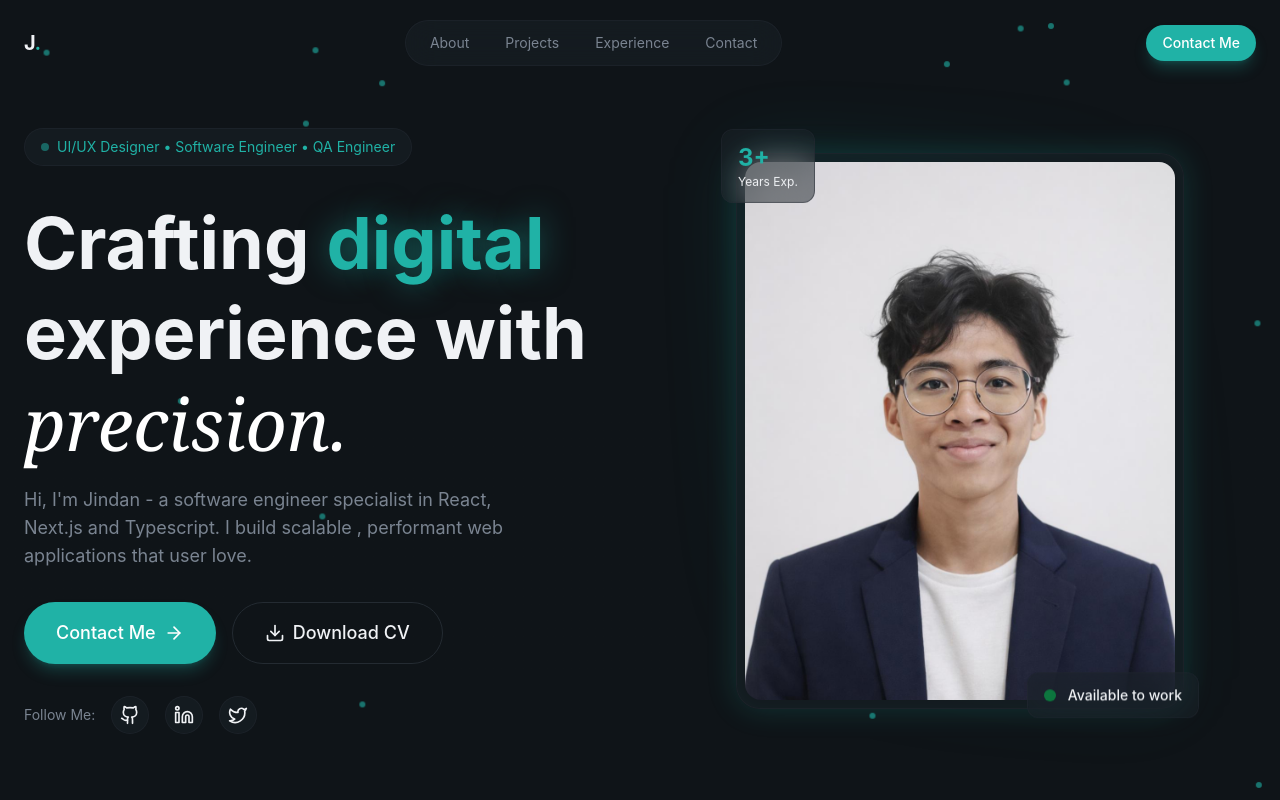
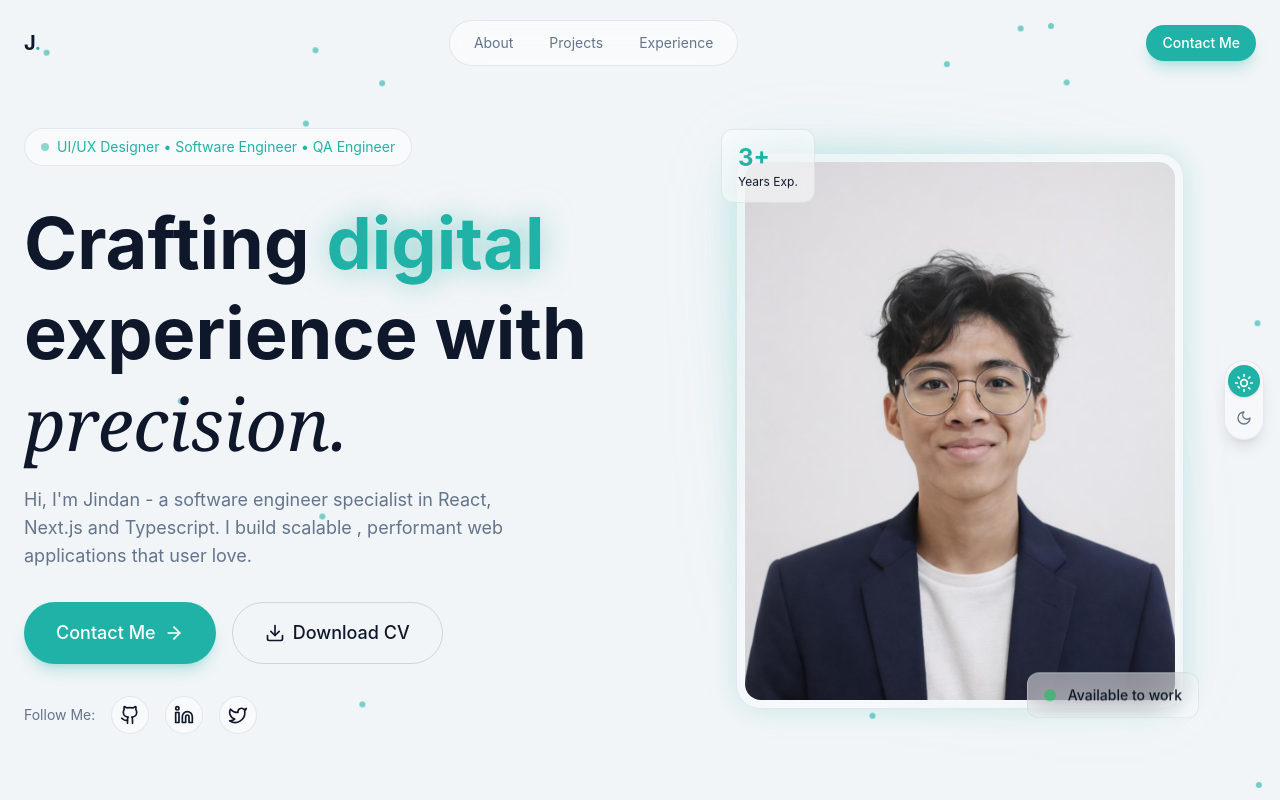
Before and after one commit to ZidaneAlFareshy/Portfolio, a React (Vite) app: page / in a window 1280 px wide. Shown: the top 800 px of the page. Built offline with nearby package versions, Linux system fonts and the light colour scheme.

Commit message:
update
update light mode and dark mode

```diff
--- a/src/App.jsx
+++ b/src/App.jsx
@@ -6,11 +6,15 @@ import { Experience } from "@/sections/Experience";
 import { Testimonials } from "@/sections/Testimonials";
 import { Contact } from "@/sections/Contact";
 import { Footer } from "@/layout/Footer";
+import { ThemeToggle } from "@/components/ThemeToggle";
+// import Cursor from "@/components/Cursor";
 
 function App() {
   return (
-    <div className="min-h-screen overflow-x-hidden">
+    <div className="min-h-screen overflow-x-hidden bg-background text-foreground">
+      {/* <Cursor /> */}
       <Navbar />
+      <ThemeToggle />
       <main>
         <Hero />
         <About />
--- /dev/null
+++ b/src/components/ThemeToggle.jsx
@@ -0,0 +1,143 @@
+import { useEffect, useState } from "react";
+
+export const ThemeToggle = () => {
+  const [isDark, setIsDark] = useState(true);
+
+  useEffect(() => {
+    // 1. Cek Local Storage
+    const savedTheme = localStorage.getItem("theme");
+
+    // 2. Cek Preferensi Sistem (Laptop/HP)
+    const systemPrefersDark = window.matchMedia(
+      "(prefers-color-scheme: dark)"
+    ).matches;
+
+    // 3. Tentukan state awal (Prioritas: LocalStorage > Sistem)
+    // KODE LAMA ANDA SALAH DI SINI: const initialDark = savedTheme ? savedTheme === "dark" : true;
+    const initialDark = savedTheme ? savedTheme === "dark" : systemPrefersDark;
+
+    setIsDark(initialDark);
+    applyTheme(initialDark);
+  }, []);
+
+  const applyTheme = (dark) => {
+    if (dark) {
+      document.documentElement.classList.add("dark");
+      localStorage.setItem("theme", "dark");
+    } else {
+      document.documentElement.classList.remove("dark");
+      localStorage.setItem("theme", "light");
+    }
+  };
+
+  const toggleTheme = async (event) => {
+    const newMode = !isDark;
+
+    // --- LOGIKA TRANSISI BARU ---
+
+    // Jika browser tidak mendukung View Transition, pakai cara biasa
+    if (!document.startViewTransition) {
+      setIsDark(newMode);
+      applyTheme(newMode);
+      return;
+    }
+
+    // Ambil posisi klik mouse
+    const x = event.clientX;
+    const y = event.clientY;
+
+    // Hitung jarak terjauh ke sudut layar (untuk radius lingkaran)
+    const endRadius = Math.hypot(
+      Math.max(x, window.innerWidth - x),
+      Math.max(y, window.innerHeight - y)
+    );
+
+    // Set variabel CSS untuk animasi
+    document.documentElement.style.setProperty("--reveal-x", `${x}px`);
+    document.documentElement.style.setProperty("--reveal-y", `${y}px`);
+    document.documentElement.style.setProperty(
+      "--reveal-end-radius",
+      `${endRadius}px`
+    );
+
+    // Mulai Transisi
+    const transition = document.startViewTransition(() => {
+      setIsDark(newMode);
+      applyTheme(newMode);
+    });
+
+    // Bersihkan variabel CSS setelah animasi selesai (Kebersihan kode)
+    try {
+      await transition.finished;
+    } finally {
+      document.documentElement.style.removeProperty("--reveal-x");
+      document.documentElement.style.removeProperty("--reveal-y");
+      document.documentElement.style.removeProperty("--reveal-end-radius");
+    }
+  };
+
+  return (
+    <div className="fixed right-4 top-1/2 z-50 -translate-y-1/2">
+      <button
+        // PENTING: Passing 'e' (event) ke fungsi
+        onClick={(e) => toggleTheme(e)}
+        aria-label="Toggle Theme"
+        className="group relative flex h-20 w-10 flex-col items-center rounded-full
+                   border border-border/40 bg-surface/30 p-1
+                   shadow-lg backdrop-blur-md transition-colors hover:border-primary/50">
+        {/* Indikator Slider */}
+        <div
+          className={`absolute left-1/2 top-1 h-8 w-8 -translate-x-1/2 rounded-full bg-primary shadow-sm
+                      transition-transform duration-300 ease-[cubic-bezier(0.4,0,0.2,1)]
+                      ${isDark ? "translate-y-10" : "translate-y-0"}`}
+        />
+
+        {/* Sun Icon (Light Mode Area) */}
+        <div className="z-10 flex flex-1 w-full items-center justify-center">
+          <svg
+            xmlns="http://www.w3.org/2000/svg"
+            viewBox="0 0 24 24"
+            fill="none"
+            stroke="currentColor"
+            strokeWidth="2"
+            strokeLinecap="round"
+            strokeLinejoin="round"
+            className={`h-5 w-5 transition-colors duration-300 ${
+              !isDark
+                ? "text-white"
+                : "text-muted-foreground group-hover:text-foreground"
+            }`}>
+            <circle cx="12" cy="12" r="4" />
+            <path d="M12 2v2" />
+            <path d="M12 20v2" />
+            <path d="m4.93 4.93 1.41 1.41" />
+            <path d="m17.66 17.66 1.41 1.41" />
+            <path d="M2 12h2" />
+            <path d="M20 12h2" />
+            <path d="m6.34 17.66-1.41-1.41" />
+            <path d="m19.07 4.93-1.41 1.41" />
+          </svg>
+        </div>
+
+        {/* Moon Icon (Dark Mode Area) */}
+        <div className="z-10 flex flex-1 w-full items-center justify-center">
+          <svg
+            xmlns="http://www.w3.org/2000/svg"
+            viewBox="0 0 24 24"
+            fill="none"
+            stroke="currentColor"
+            strokeWidth="2"
+            strokeLinecap="round"
+            strokeLinejoin="round"
+            className={`h-4 w-4 transition-colors duration-300 ${
+              isDark
+                ? "text-white"
+                : "text-muted-foreground group-hover:text-foreground"
+            }`}>
+            <path d="M12 3a6 6 0 0 0 9 9 9 9 0 1 1-9-9Z" />
+          </svg>
+        </div>
+      </button>
+    </div>
+  );
+};
--- a/src/index.css
+++ b/src/index.css
@@ -1,28 +1,86 @@
 @import "tailwindcss";
 
 @theme {
-  --color-background: #0f1418;
-  --color-foreground: #f0f2f5;
+  --color-background: var(--background);
+  --color-foreground: var(--foreground);
 
-  --color-card: #141a1f;
+  --color-card: var(--card);
 
-  --color-primary: #20b2a6;
-  --color-primary-foreground: #ffffff;
+  --color-primary: var(--primary);
+  --color-primary-foreground: var(--primary-foreground);
 
-  --color-secondary: #1f2830;
-  --color-secondary-foreground: #20b2a6;
+  --color-secondary: var(--secondary);
+  --color-secondary-foreground: var(--secondary-foreground);
 
-  --color-muted: #252e37;
-  --color-muted-foreground: #7a8491;
+  --color-muted: var(--muted);
+  --color-muted-foreground: var(--muted-foreground);
 
-  --color-border: #242b32;
+  --color-border: var(--border);
 
   --radius: 0.75rem;
 
-  --color-highlight: #f5a623;
-  --color-surface: #1a2329;
+  --color-highlight: var(--highlight);
+  --color-surface: var(--surface);
 }
 
+@layer base {
+  :root {
+    --background: #f2f5f8;
+    --foreground: #0f172a;
+
+    --card: #ffffff;
+    --surface: #ffffff;
+
+    --primary: #20b2a6;
+    --primary-foreground: #ffffff;
+
+    --secondary: #e0f2f1;
+    --secondary-foreground: #115e59;
+
+    --muted: #e2e8f0;
+    --muted-foreground: #64748b;
+
+    --border: #cbd5e1;
+
+    --highlight: #d97706;
+  }
+
+  .dark {
+    --background: #0f1418;
+    --foreground: #f0f2f5;
+
+    --card: #141a1f;
+    --surface: #1a2329;
+
+    --primary: #20b2a6;
+    --primary-foreground: #ffffff;
+
+    --secondary: #1f2830;
+    --secondary-foreground: #20b2a6;
+
+    --muted: #252e37;
+    --muted-foreground: #7a8491;
+
+    --border: #242b32;
+
+    --highlight: #f5a623;
+  }
+
+  /* --- GLOBAL RESET --- */
+  html {
+    scroll-behavior: smooth;
+  }
+
+  body {
+    background-color: var(--color-background);
+    color: var(--color-foreground);
+    font-family: "Inter", sans-serif;
+  }
+
+  .font-serif {
+    font-family: "Playfair Display", serif;
+  }
+}
 @layer base {
   html {
     scroll-behavior: smooth;
@@ -36,6 +94,45 @@
 
   .font-serif {
     font-family: "Playfair Display", serif;
+  }
+}
+
+/* Matikan animasi fade default browser */
+::view-transition-old(root),
+::view-transition-new(root) {
+  animation: none;
+  mix-blend-mode: normal;
+}
+
+/* Layer LAMA (Old):
+   Tetap diam di tempat (z-index lebih kecil).
+*/
+::view-transition-old(root) {
+  z-index: 1;
+}
+
+/* Layer BARU (New):
+   Berada di atas (z-index besar).
+   Menjalankan animasi clip-path (lingkaran membesar).
+*/
+::view-transition-new(root) {
+  z-index: 9999;
+  animation: circular-reveal 0.8s cubic-bezier(0.645, 0.045, 0.355, 1) forwards;
+  pointer-events: none;
+}
+
+/* Definisi Animasi Lingkaran
+*/
+@keyframes circular-reveal {
+  from {
+    /* Lingkaran kecil di posisi klik mouse */
+    clip-path: circle(0px at var(--reveal-x) var(--reveal-y));
+  }
+  to {
+    /* Lingkaran membesar menutupi layar */
+    clip-path: circle(
+      var(--reveal-end-radius) at var(--reveal-x) var(--reveal-y)
+    );
   }
 }
 
--- a/src/layout/Navbar.jsx
+++ b/src/layout/Navbar.jsx
@@ -6,7 +6,6 @@ const navLinks = [
   { href: "#about", label: "About" },
   { href: "#projects", label: "Projects" },
   { href: "#experience", label: "Experience" },
-  { href: "#contact", label: "Contact" },
   // { href: "#testimonials", label: "Testimonials" },
 ];
 export const Navbar = () => {
@@ -47,8 +46,16 @@ export const Navbar = () => {
         </div>
 
         {/* CTA Button */}
-        <div className="hidden md:block">
-          <Button size="sm">Contact Me</Button>
+        <div
+          className="hidden md:block"
+          onClick={() => {
+            document
+              .getElementById("contact")
+              ?.scrollIntoView({ behavior: "smooth" });
+          }}>
+          <Button size="sm" className="cursor-pointer">
+            Contact Me
+          </Button>
         </div>
 
         {/* Mobile Menu Button */}
@@ -72,7 +79,13 @@ export const Navbar = () => {
                 {link.label}
               </a>
             ))}
-            <Button onClick={() => setIsMobileMenuOpen(false)}>
+            <Button
+              onClick={() => {
+                document
+                  .getElementById("contact")
+                  ?.scrollIntoView({ behavior: "smooth" });
+                setIsMobileMenuOpen(false);
+              }}>
               Contact Me
             </Button>
           </div>
--- a/src/sections/About.jsx
+++ b/src/sections/About.jsx
@@ -42,7 +42,7 @@ export const About = () => {
 
             <h2 className="text-4xl md:text-5xl font-bold leading-tight animate-fade-in animation-delay-100 text-secondary-foreground">
               Building the future,
-              <span className="font-serif italic font-normal text-white">
+              <span className="font-serif italic font-normal text-foreground">
                 {" "}
                 one component at a time.
               </span>
--- a/src/sections/Contact.jsx
+++ b/src/sections/Contact.jsx
@@ -103,7 +103,7 @@ export const Contact = () => {
           </span>
           <h2 className="text-4xl md:text-5xl font-bold mt-4 mb-6 animate-fade-in animation-delay-100 text-secondary-foreground">
             Let's build{" "}
-            <span className="font-serif italic font-normal text-white">
+            <span className="font-serif italic font-normal text-foreground">
               {" "}
               something great.
             </span>
--- a/src/sections/Experience.jsx
+++ b/src/sections/Experience.jsx
@@ -101,7 +101,7 @@ export const Experience = () => {
           </span>
           <h2 className="text-4xl md:text-5xl font-bold mt-4 mb-6 animate-fade-in animation-delay-100 text-secondary-foreground">
             Experience that{" "}
-            <span className="font-serif italic font-normal text-white">
+            <span className="font-serif italic font-normal text-foreground">
               {" "}
               speaks volumes.
             </span>
--- a/src/sections/Hero.jsx
+++ b/src/sections/Hero.jsx
@@ -69,7 +69,7 @@ export const Hero = () => {
                 <br />
                 experience with
                 <br />
-                <span className="font-serif italic font-normal text-white">
+                <span className="font-serif italic font-normal text-foreground">
                   precision.
                 </span>
               </h1>
--- a/src/sections/Projects.jsx
+++ b/src/sections/Projects.jsx
@@ -53,7 +53,7 @@ export const Projects = () => {
           </span>
           <h2 className="text-4xl md:text-5xl font-bold mt-4 mb-6 animate-fade-in animation-delay-100 text-secondary-foreground">
             Projects that{" "}
-            <span className="font-serif italic font-normal text-white">
+            <span className="font-serif italic font-normal text-foreground">
               make an impact.
             </span>
           </h2>
```
